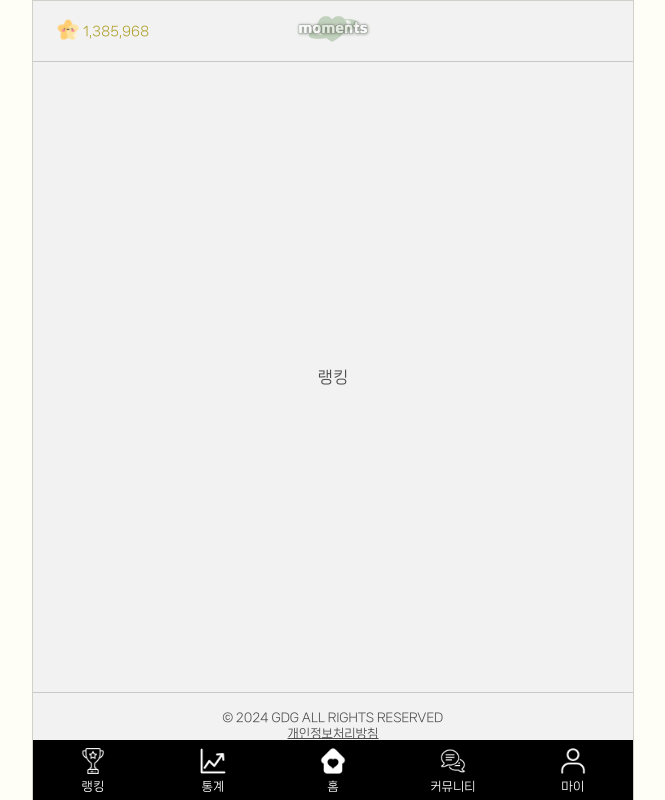
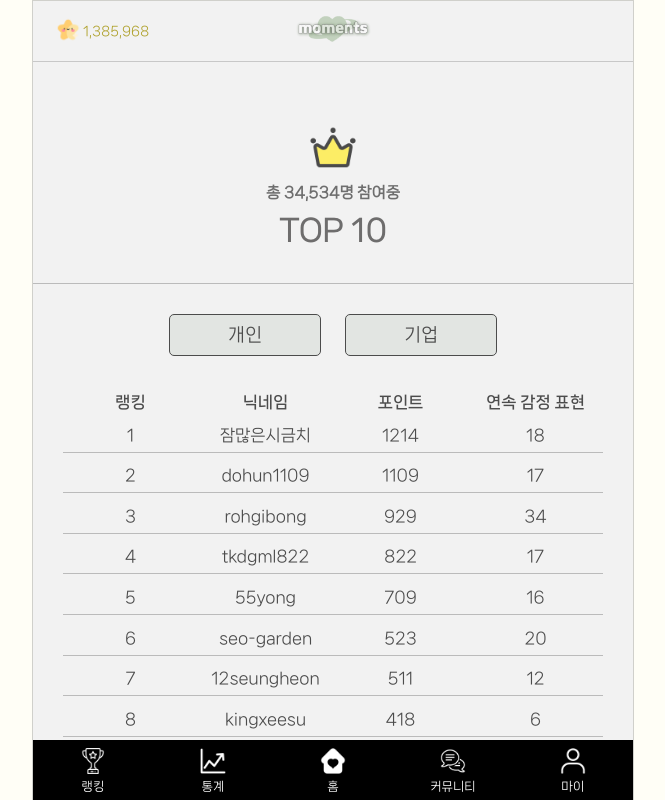
Before and after one commit to TEAM-GDG/FrontEnd, a React (Create React App) app: page /rank in a window 1280 px wide. Shown: the top 800 px of the page, without its empty margins (307-972 px from the left). Built offline with nearby package versions, Linux system fonts and the light colour scheme.

Commit message:
2408040704 RankPage

```diff
--- /dev/null
+++ b/src/pages/mainUtilPage/RankPage/Rank.module.css
@@ -0,0 +1,80 @@
+.rankContainer {
+  display: flex;
+  flex-direction: column;
+  align-items: center;
+  justify-content: center;
+  width: 100%;
+  margin-top: 10%;
+}
+
+.rankTopInfoContainer {
+  display: flex;
+  flex-direction: column;
+  align-items: center;
+  justify-content: center;
+  width: 100%;
+}
+
+.rankTopInfoImg {
+  width: 50px;
+  height: 50px;
+}
+
+.rankTopInfoMaxPeople {
+  margin-top: 2%;
+  font-size: 15px;
+  font-weight: bold;
+  color: #6e6e6e;
+}
+
+.rankTopInfoTopTen {
+  margin: 2% 0 6% 0;
+  font-family: '나눔스퀘어볼드', 'sans-serif';
+  font-size: 30px;
+  color: #6e6d6d;
+}
+
+.rankPurposeContainer {
+  display:flex;
+  align-items: center;
+  justify-content: center;
+  width: 100%;
+}
+
+.rankPurposeButton {
+  display: flex;
+  align-items: center;
+  justify-content: center;
+  margin: 0 2% 0 2%;
+  height: 40px;
+  width: 25%;
+  border: 1px solid #4c4c4c;
+  border-radius: 5px;
+  background: #e2e5e2;
+  font-size: 18px;
+}
+
+.rankViewContainer {
+  display: flex;
+  align-items: center;
+  width: 90%;
+}
+
+.rankView {
+  display: flex;
+  flex-direction: column;
+  align-items: center;
+  justify-content: center;
+  width: 100%;
+}
+
+.rankViewInfo {
+  display: flex;
+  align-items: center;
+  justify-content: center;
+  margin: 5% 2% 6% 2%;
+}
+
+.Title {
+  font-family: '나눔스퀘어볼드', 'sans-serif';
+}
--- a/src/pages/mainUtilPage/RankPage/index.js
+++ b/src/pages/mainUtilPage/RankPage/index.js
@@ -1,8 +1,165 @@
-import React from 'react';
-import '../../../App.css';
+import React, { useState } from 'react';
+import styles from './Rank.module.css';
+import { useSelector } from 'react-redux';
 
 const RankPage = () => {
-  return <div className="container">랭킹</div>;
+  const privateRanks = useSelector(state => state.privateRanks);
+  const companyRanks = useSelector(state => state.companyRanks);
+
+  const [purpose, setPurpose] = useState('private');
+
+  return (
+    <div className="container">
+      <div className={styles.rankContainer + ' m-b-30'}>
+        <div className={styles.rankTopInfoContainer + ' horizon'}>
+          <img
+            src="/img/crown.png"
+            alt="왕관"
+            className={styles.rankTopInfoImg}
+          />
+          <span className={styles.rankTopInfoMaxPeople}>
+            {purpose === 'private' && '총 34,534명 참여중'}
+            {purpose === 'company' && '총 782개 기업 참여중'}
+          </span>
+          <span className={styles.rankTopInfoTopTen}>TOP 10</span>
+        </div>
+        <div className={styles.rankPurposeContainer}>
+          <div
+            className={styles.rankPurposeButton}
+            onClick={() => setPurpose('private')}
+          >
+            개인
+          </div>
+          <div
+            className={styles.rankPurposeButton}
+            onClick={() => setPurpose('company')}
+          >
+            기업
+          </div>
+        </div>
+        {purpose === 'private' && (
+          <>
+            <div
+              className={styles.rankViewContainer}
+              style={{ marginTop: '5%' }}
+            >
+              <div className={styles.rankView}>
+                <div className={styles.rankViewInfo + ' ' + styles.Title}>
+                  랭킹
+                </div>
+              </div>
+
+              <div className={styles.rankView}>
+                <div className={styles.rankViewInfo + ' ' + styles.Title}>
+                  닉네임
+                </div>
+              </div>
+              <div className={styles.rankView}>
+                <div className={styles.rankViewInfo + ' ' + styles.Title}>
+                  포인트
+                </div>
+              </div>
+              <div className={styles.rankView}>
+                <div className={styles.rankViewInfo + ' ' + styles.Title}>
+                  연속 감정 표현
+                </div>
+              </div>
+            </div>
+            <div className={styles.rankViewContainer}>
+              <div className={styles.rankView}>
+                {privateRanks.map((rank, index) => (
+                  <div key={index} className="horizon">
+                    <div className={styles.rankViewInfo}>{rank.rank}</div>
+                  </div>
+                ))}
+              </div>
+              <div className={styles.rankView}>
+                {privateRanks.map((rank, index) => (
+                  <div key={index} className="horizon">
+                    <div className={styles.rankViewInfo}>{rank.name}</div>
+                  </div>
+                ))}
+              </div>
+              <div className={styles.rankView}>
+                {privateRanks.map((rank, index) => (
+                  <div key={index} className="horizon">
+                    <div className={styles.rankViewInfo}>{rank.score}</div>
+                  </div>
+                ))}
+              </div>
+              <div className={styles.rankView}>
+                {privateRanks.map((rank, index) => (
+                  <div key={index} className="horizon">
+                    <div className={styles.rankViewInfo}>{rank.chain}</div>
+                  </div>
+                ))}
+              </div>
+            </div>
+          </>
+        )}
+        {purpose === 'company' && (
+          <>
+            <div
+              className={styles.rankViewContainer}
+              style={{ marginTop: '5%' }}
+            >
+              <div className={styles.rankView}>
+                <div className={styles.rankViewInfo + ' ' + styles.Title}>
+                  랭킹
+                </div>
+              </div>
+
+              <div className={styles.rankView}>
+                <div className={styles.rankViewInfo + ' ' + styles.Title}>
+                  기업명
+                </div>
+              </div>
+              <div className={styles.rankView}>
+                <div className={styles.rankViewInfo + ' ' + styles.Title}>
+                  포인트
+                </div>
+              </div>
+              <div className={styles.rankView}>
+                <div className={styles.rankViewInfo + ' ' + styles.Title}>
+                  사원 수(명)
+                </div>
+              </div>
+            </div>
+            <div className={styles.rankViewContainer}>
+              <div className={styles.rankView}>
+                {companyRanks.map((rank, index) => (
+                  <div key={index} className="horizon">
+                    <div className={styles.rankViewInfo}>{rank.rank}</div>
+                  </div>
+                ))}
+              </div>
+              <div className={styles.rankView}>
+                {companyRanks.map((rank, index) => (
+                  <div key={index} className="horizon">
+                    <div className={styles.rankViewInfo}>{rank.company}</div>
+                  </div>
+                ))}
+              </div>
+              <div className={styles.rankView}>
+                {companyRanks.map((rank, index) => (
+                  <div key={index} className="horizon">
+                    <div className={styles.rankViewInfo}>{rank.score}</div>
+                  </div>
+                ))}
+              </div>
+              <div className={styles.rankView}>
+                {companyRanks.map((rank, index) => (
+                  <div key={index} className="horizon">
+                    <div className={styles.rankViewInfo}>{rank.human}</div>
+                  </div>
+                ))}
+              </div>
+            </div>
+          </>
+        )}
+      </div>
+    </div>
+  );
 };
 
 export default RankPage;
--- /dev/null
+++ b/src/reducers/companyRanks.js
@@ -0,0 +1,74 @@
+const rank = [
+  {
+    rank: 1,
+    company: 'TEAM-GDG',
+    score: 1214,
+    human: 6,
+  },
+  {
+    rank: 2,
+    company: 'LG전자',
+    score: 90,
+    human: 421,
+  },
+  {
+    rank: 3,
+    company: 'SK하이닉스',
+    score: 80,
+    human: 192,
+  },
+  {
+    rank: 4,
+    company: '네이버',
+    score: 70,
+    human: 421,
+  },
+  {
+    rank: 5,
+    company: '카카오',
+    score: 60,
+    human: 124,
+  },
+  {
+    rank: 6,
+
+    company: '삼성SDI',
+    score: 50,
+    human: 48,
+  },
+  {
+    rank: 7,
+    company: 'LG화학',
+    score: 40,
+    human: 421,
+  },
+  {
+    rank: 8,
+    company: '셀트리온',
+    score: 30,
+    human: 48,
+  },
+  {
+    rank: 9,
+    company: '현대차',
+    score: 20,
+    human: 8211,
+  },
+  {
+    rank: 10,
+    company: '기아차',
+    score: 10,
+    human: 1294,
+  },
+];
+
+const companyRanks = (state = rank, action) => {
+  switch (action.type) {
+    case 'SET_COMPANY_RANKS':
+      return rank;
+    default:
+      return state;
+  }
+};
+
+export default companyRanks;
--- a/src/reducers/index.js
+++ b/src/reducers/index.js
@@ -1,10 +1,14 @@
 import { combineReducers } from 'redux';
 import isLogin from './isLogin';
 import posts from './posts';
+import privateRanks from './privateRanks';
+import companyRanks from './companyRanks';
 
 const rootReducer = combineReducers({
   isLogin: isLogin,
   posts: posts,
+  privateRanks: privateRanks,
+  companyRanks: companyRanks,
 });
 
 export default rootReducer;
--- a/src/reducers/posts.js
+++ b/src/reducers/posts.js
@@ -102,6 +102,16 @@ const post = [
     like_count: 15,
     comment_count: 66,
   },
+  {
+    post_id: 11,
+    title: '난 대청소 할거임',
+    image_path: null,
+    name: 'rohgibong',
+    created_at: '10시간 전',
+    view_count: 32,
+    like_count: 1,
+    comment_count: 5,
+  },
 ];
 
 const posts = (state = post, action) => {
--- /dev/null
+++ b/src/reducers/privateRanks.js
@@ -0,0 +1,75 @@
+const rank = [
+  {
+    rank: 1,
+    name: '잠많은시금치',
+    score: 1214,
+    chain: 18,
+  },
+  {
+    rank: 2,
+    name: 'dohun1109',
+    score: 1109,
+    chain: 17,
+  },
+  {
+    rank: 3,
+    name: 'rohgibong',
+    score: 929,
+    chain: 34,
+  },
+  {
+    rank: 4,
+    name: 'tkdgml822',
+    score: 822,
+    chain: 17,
+  },
+  {
+    rank: 5,
+    name: '55yong',
+    score: 709,
+    chain: 16,
+  },
+  {
+    rank: 6,
+    name: 'seo-garden',
+    score: 523,
+    chain: 20,
+  },
+
+  {
+    rank: 7,
+    name: '12seungheon',
+    score: 511,
+    chain: 12,
+  },
+  {
+    rank: 8,
+    name: 'kingxeesu',
+    score: 418,
+    chain: 6,
+  },
+
+  {
+    rank: 9,
+    name: '불타는망곰이',
+    score: 310,
+    chain: 3,
+  },
+  {
+    rank: 10,
+    name: '움',
+    score: 300,
+    chain: 6,
+  },
+];
+
+const privateRanks = (state = rank, action) => {
+  switch (action.type) {
+    case 'SET_PRIVATE_RANKS':
+      return rank;
+    default:
+      return state;
+  }
+};
+
+export default privateRanks;
```
Also changed, not shown: public/img/crown.png (added).
